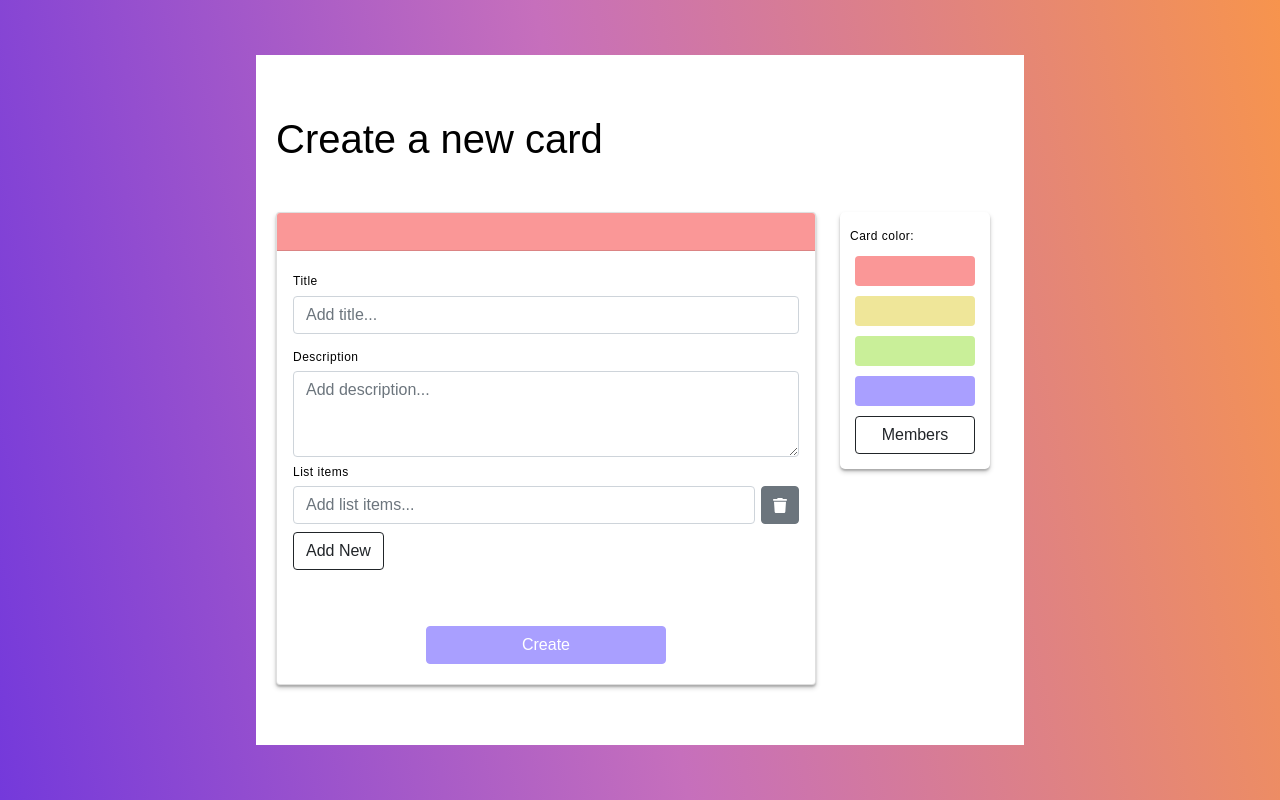
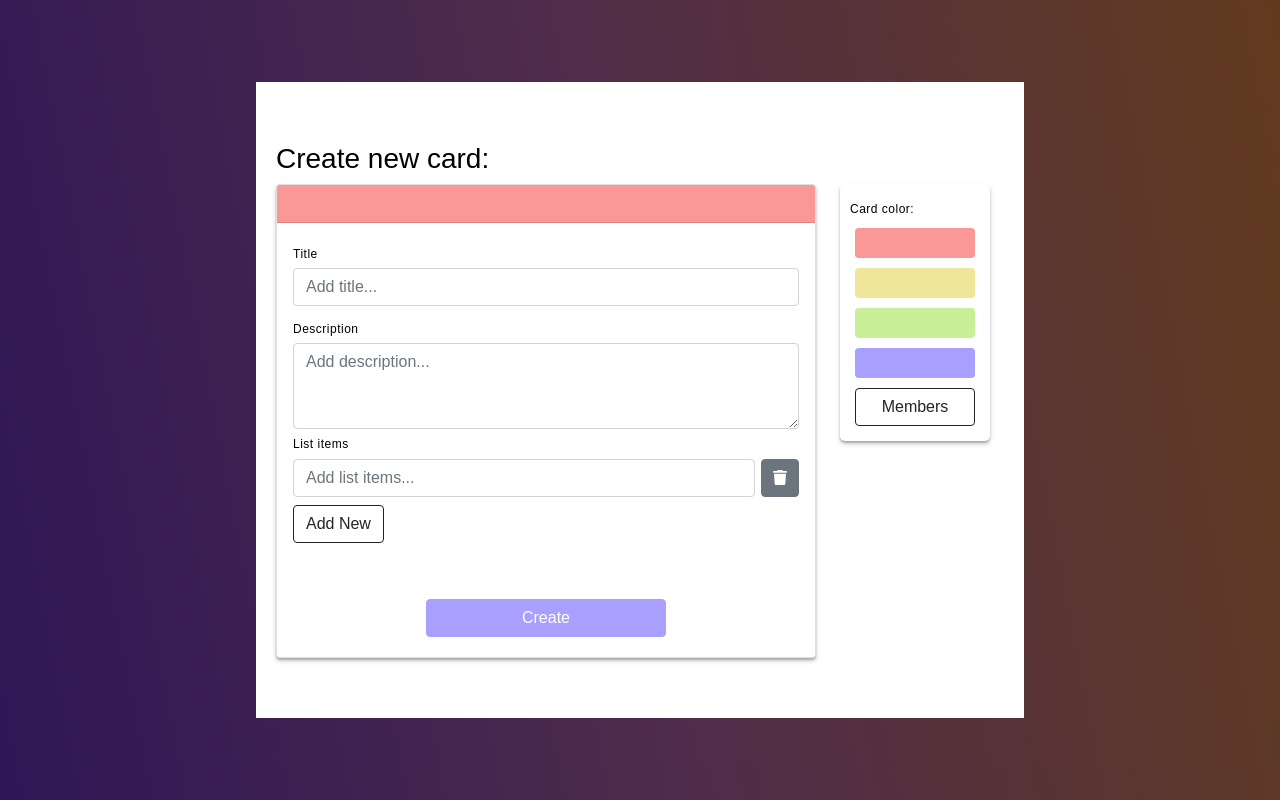
Before and after one commit to Vsimpro/ADP_Project_1, a React (Create React App) app in the folder frontend/: page /create in a window 1280 px wide. Built offline with nearby package versions, Linux system fonts and the light colour scheme; no server answers.

Commit message:
Added a + button

```diff
--- a/frontend/src/components/cards/CardList.jsx
+++ b/frontend/src/components/cards/CardList.jsx
@@ -2,6 +2,7 @@ import React, { useState, useEffect } from 'react';
 import CardDemo from './CardDemo';
 import { useFetchCards } from '../../hooks/useFetchCards.js';
 import socket from '../../controller/socket.js';
+import AddNewCardButton from '../createTools/AddNewCardButton';
 
 const CardList = ({ userId, HOST, PORT }) => {
   const [listData, setListData] = useState([]);
@@ -26,7 +27,9 @@ const CardList = ({ userId, HOST, PORT }) => {
         {listData.map((item, index) => (
           <CardDemo key={index} item={item} />
         ))}
+         <AddNewCardButton />
       </div>
+
     </div>
   );
 };
--- /dev/null
+++ b/frontend/src/components/createTools/AddNewCardButton.js
@@ -0,0 +1,23 @@
+import React, { useState } from 'react';
+import './CreateCard.css';
+import FloatingElements from '../createTools/FloatingElements.js';
+
+const AddNewCardButton = () => {
+    const [isModalOpen, setIsModalOpen] = useState(false);
+
+    const handleButtonClick = () => {
+      setIsModalOpen(!isModalOpen);
+    };
+
+
+  return (
+    <div className="addNewCardButton-container">
+      <button className="btn addNewCardButton" onClick={handleButtonClick}>
+        {isModalOpen ? 'x' : '+'}
+      </button>
+      {isModalOpen && <FloatingElements onClose={() => setIsModalOpen(false)} />}
+    </div>
+  );
+};
+
+export default AddNewCardButton;
--- a/frontend/src/components/createTools/CreateCard.css
+++ b/frontend/src/components/createTools/CreateCard.css
@@ -59,7 +59,6 @@
     text-align: left;
     margin-bottom: 20px;
     max-width: 150px;
-    box-shadow: 1px 1px 2px rgb(190, 190, 190);
     box-shadow: 0 2px 2px 0 rgba(0, 0, 0, 0.2), 0 3px 5px 0 rgba(0, 0, 0, 0.19);
     border-radius: 5px;
     padding: 10px;
@@ -81,8 +80,56 @@
 
   }
 
+  .modal-overlay {
+    position: fixed;
+    top: 0;
+    left: 0;
+    width: 100%;
+    height: 100%;
+    background-color: rgba(0, 0, 0, 0.6); /* 50% black overlay */
+    display: flex;
+    justify-content: center;
+    align-items: center;
+  }
+
+  .close-button {
+
+    font-size: 20px;
+    cursor: pointer;
+    color: black;
+  }
+
+
   .custom-column {
     margin: 0;
+  }
+
+  .addNewCardButton-container{
+
+      position: fixed;
+      bottom: 40px;
+      right: 40px;
+    }
+
+  .addNewCardButton{
+    position: fixed;
+    top: 120px;
+    right: 120px;
+    z-index: 99;
+    width: 60px;
+    height: 60px;
+    border-radius: 100px;
+    background-color: rgb(169, 159, 255);
+    color: rgb(255, 255, 255);
+    cursor: pointer;
+    font-size: 24px;
+    box-shadow: 0 2px 2px 0 rgba(0, 0, 0, 0.2), 0 3px 5px 0 rgba(0, 0, 0, 0.19);
+
+  }
+
+  .addNewCardButton:hover{
+    background-color: rgb(138, 125, 255);
+    color: #fff;
   }
 
   @media (max-width: 767px) {
@@ -93,4 +140,7 @@
     .floatingElements{
       width: 100%;
     }
+    .addNewCardButton{
+      visibility: hidden;
+    }
   }
--- a/frontend/src/components/createTools/FloatingElements.js
+++ b/frontend/src/components/createTools/FloatingElements.js
@@ -1,4 +1,4 @@
-import React, { useState } from 'react';
+/* import React, { useState } from 'react';
 import CreateCard from './CreateCard';
 import EditTools from './EditTools';
 import './CreateCard.css';
@@ -23,3 +23,34 @@ const FloatingElements = () => {
 };
 
 export default FloatingElements;
+ */
+
+// FloatingElements.js
+import React, { useState } from 'react';
+import CreateCard from './CreateCard';
+import EditTools from './EditTools';
+import './CreateCard.css';
+
+const FloatingElements = ({ onClose }) => {
+  const [headerColor, setHeaderColor] = useState('#FA9797');
+
+
+  return (
+    <div className="modal-overlay" onClick={onClose}>
+
+      <div className="floatingElements" onClick={(e) => e.stopPropagation()}>
+      <h3>Create new card:</h3>
+        <div className="row">
+          <div className="col-md-3 col-12 order-md-2 custom-column">
+            <EditTools onColorChange={setHeaderColor} />
+          </div>
+          <div className="col-md-9 col-12 order-md-1 custom-column">
+            <CreateCard headerColor={headerColor} />
+          </div>
+        </div>
+      </div>
+    </div>
+  );
+};
+
+export default FloatingElements;
```
